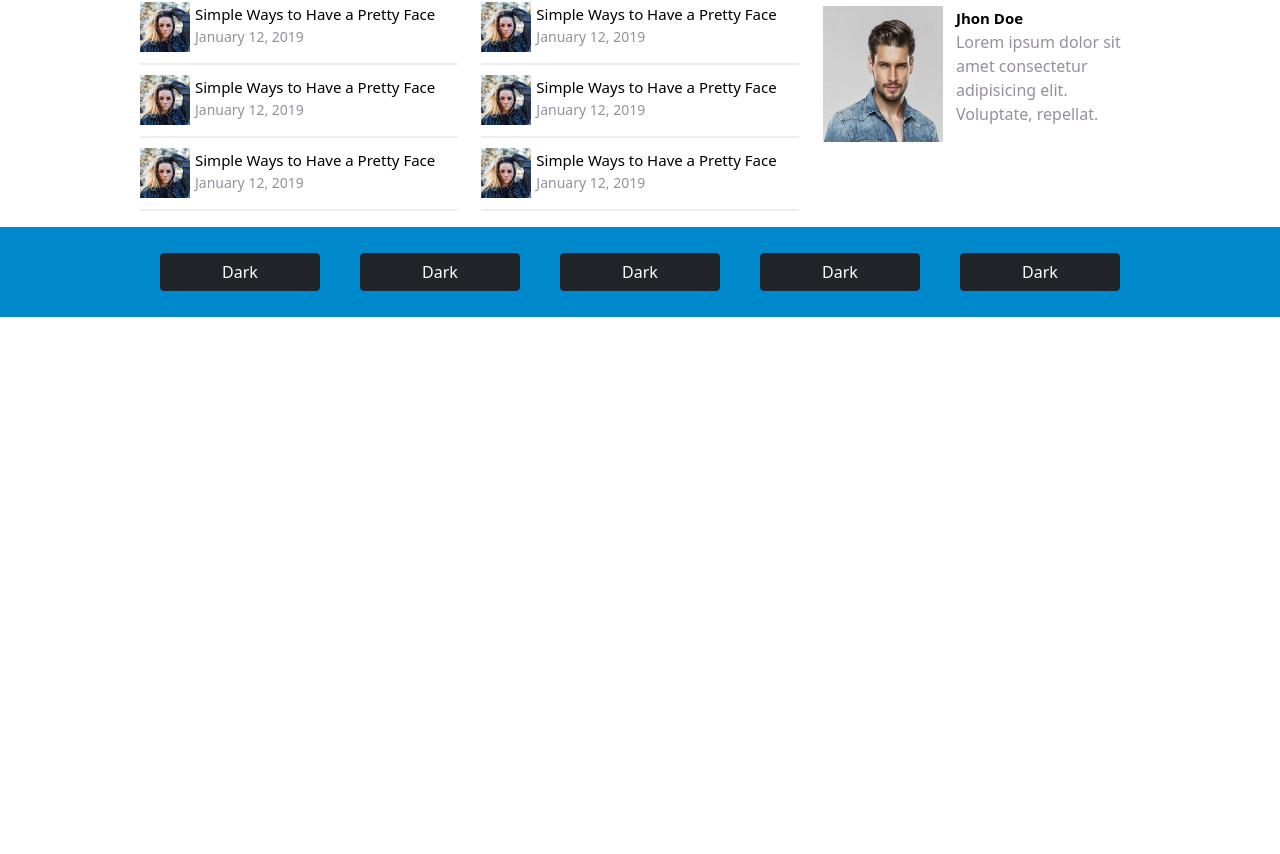
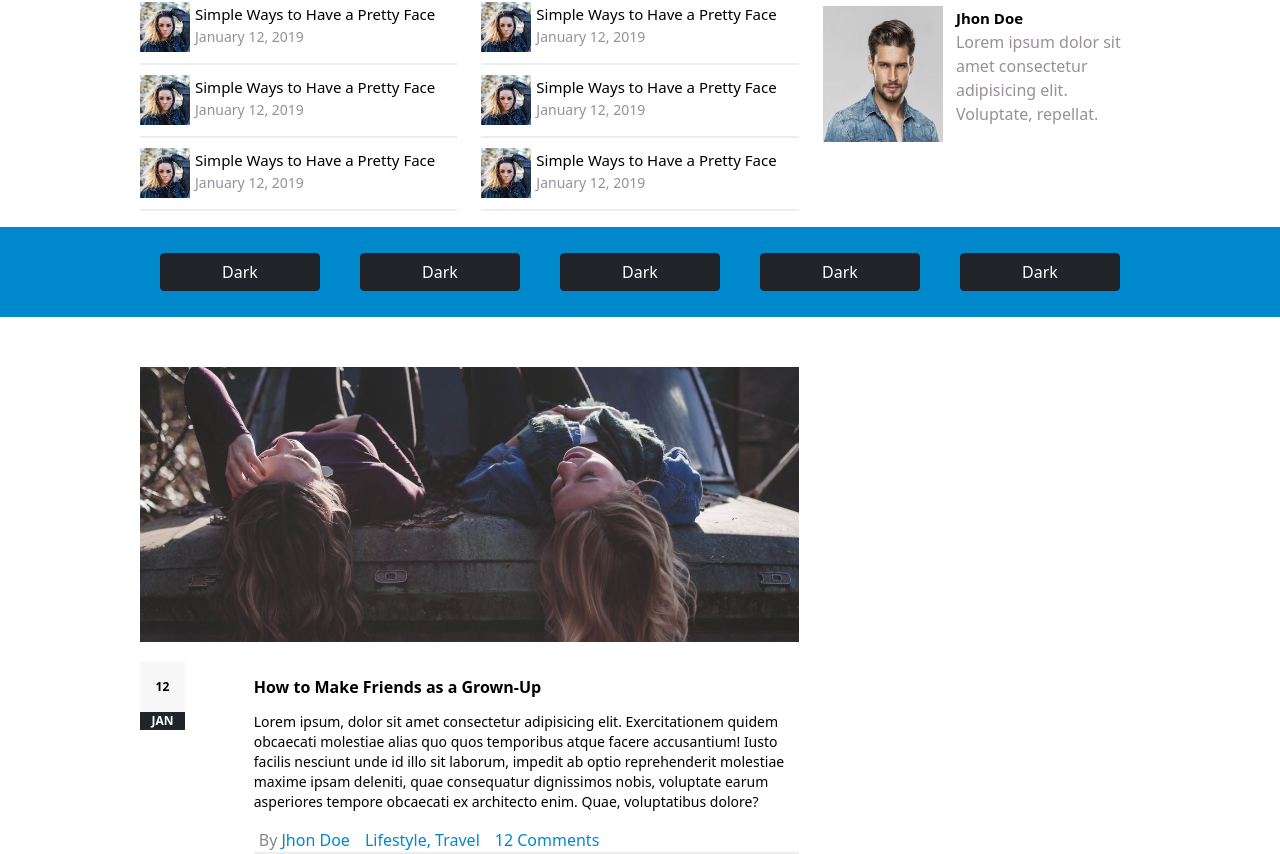
Before and after one commit to manuelguariglia21/proj-html-vuejs, a Vue app: page / in a window 1280 px wide. Shown: the part 779-1633 px from the top of the page. Before the commit the page ends 1096 px from the top, so only its background shows below. Built offline with nearby package versions, Linux system fonts and the light colour scheme; the HTML template or start-up script is replaced by a standard one.

Commit message:
start post

```diff
--- a/src/components/MAIN.vue
+++ b/src/components/MAIN.vue
@@ -3,6 +3,7 @@
     <postGallery />
     <widgetSection />
     <categorySection />
+    <posts />
   </main>
 </template>
 
@@ -10,12 +11,14 @@
 import postGallery from './postGallery.vue';
 import widgetSection from './widgetSection.vue';
 import categorySection from './categorySection.vue';
+import posts from './posts.vue';
 export default {
   name: 'MAIN',
   components: {
    postGallery,
    widgetSection,
-   categorySection
+   categorySection,
+   posts
   }
 }
 </script>
--- a/src/components/categorySection.vue
+++ b/src/components/categorySection.vue
@@ -39,6 +39,7 @@ export default {
       height: 90px;
       i{
         color: black;
+        cursor: pointer;
       }
       button{
         width: 16%;
--- /dev/null
+++ b/src/components/posts.vue
@@ -0,0 +1,125 @@
+<template>
+<section>
+  <div class="container posts">
+    <div class="row">
+
+      <div class="col-8">
+
+        <!-- post -->
+        <div class="post">
+          <img src="../assets/img/blog-54.jpg" alt="">
+          <div class="post-body">
+            <div class="row">
+              <div class="col-2">
+                <div class="date">
+                  <div class="day">
+                    12
+                  </div>
+                  <div class="mounth">
+                    Jan
+                  </div>
+                </div>
+              </div>
+              <div class="col-10">
+                <span class="post-title">How to Make Friends as a Grown-Up</span>
+                <p class="post-desc">
+                  Lorem ipsum, dolor sit amet consectetur adipisicing elit. Exercitationem quidem obcaecati molestiae alias quo quos temporibus atque facere accusantium! Iusto facilis nesciunt unde id illo sit laborum, impedit ab optio reprehenderit molestiae maxime ipsam deleniti, quae consequatur dignissimos nobis, voluptate earum asperiores tempore obcaecati ex architecto enim. Quae, voluptatibus dolore?
+                </p>
+                <div class="info-box">
+                  <div class="author">
+                    <i class="far fa-user"></i>
+                    <span>
+                      By <a href="#">Jhon Doe</a>
+                    </span>
+                  </div>
+                  <div class="category">
+                    <i class="far fa-folder"></i>
+                    <span>
+                      <a href="#">Lifestyle, Travel</a>
+                    </span>
+                  </div>
+                  <div class="comments">
+                    <i class="far fa-comments"></i>
+                    <span>
+                      <a href="#">12 Comments</a>
+                    </span>
+                  </div>
+                </div>
+                <div class="line"></div>
+              </div>
+            </div>
+          </div>
+        </div>
+        <!-- /post -->
+      </div>
+
+      <div class="col-4">
+
+    </div>
+    </div>
+  </div>
+</section>
+</template>
+
+<script>
+export default {
+  name: 'postGallery',
+}
+</script>
+
+<style lang="scss" scoped>
+@import "../assets/style/vars.scss";
+@import "../assets/style/generals.scss";
+  .posts{
+    margin-top: 50px;
+    .post{
+      img{
+        width: 100%;
+      }
+      .post-body{
+        margin-top: 20px;
+        .date{
+          width: 50%;
+          text-align: center;
+          font-size: 12px;
+          font-weight: bolder;
+          .day{
+            background-color: #F7F7F7;
+            color: black;
+            line-height: 50px;
+          }
+          .mounth{
+            text-transform: uppercase;
+            color: white;
+            background-color: #212529;
+          }
+        }
+        .post-title{
+          color: black;
+          font-weight: bolder;
+          line-height: 50px;
+        }
+        .post-desc{
+          color: black;
+          font-size: 14px;
+          line-height: 20px;
+        }
+        .info-box{
+          display: flex;
+          color: #888888;
+          span{
+            margin-right: 10px;
+            a{
+              color: $main-color;
+              text-decoration: none;
+            }
+          }
+          i{
+            margin-right: 5px;
+          }
+        }
+      }
+
+    }
+  }
+</style>
```
